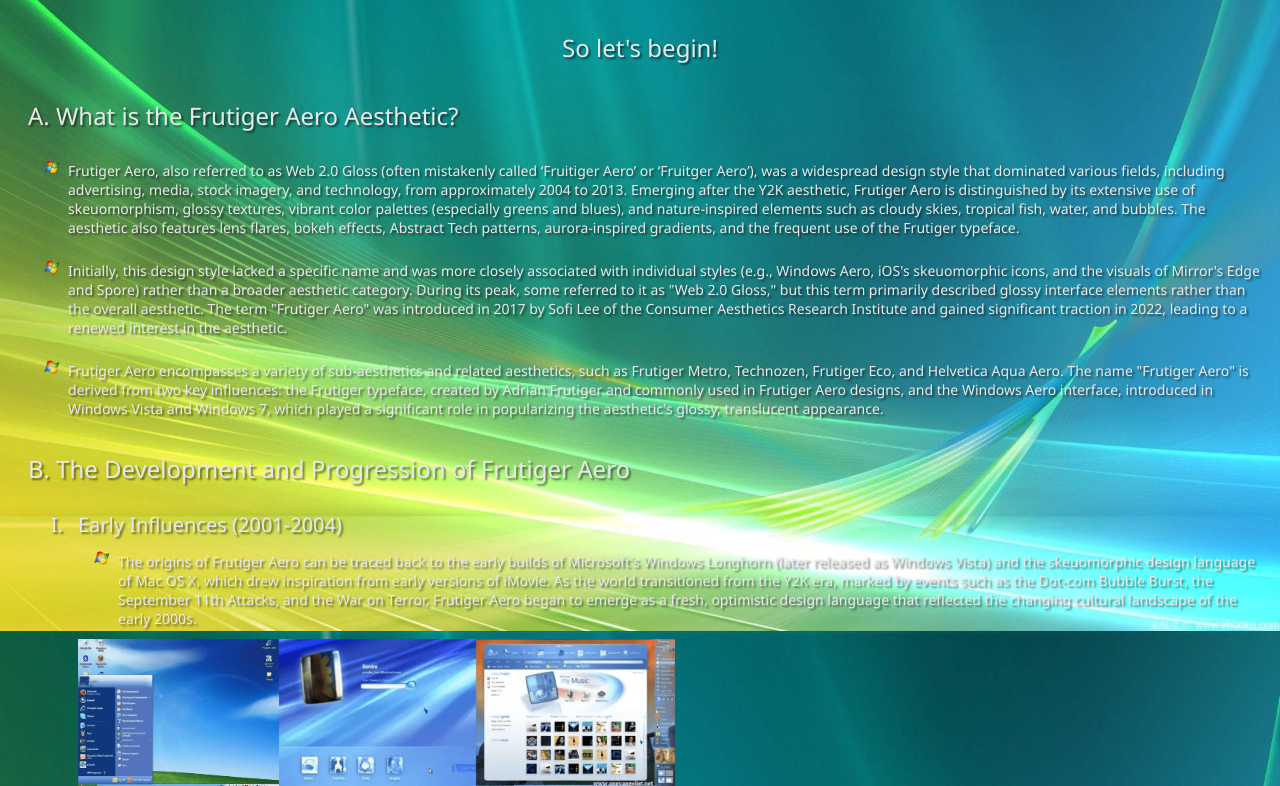
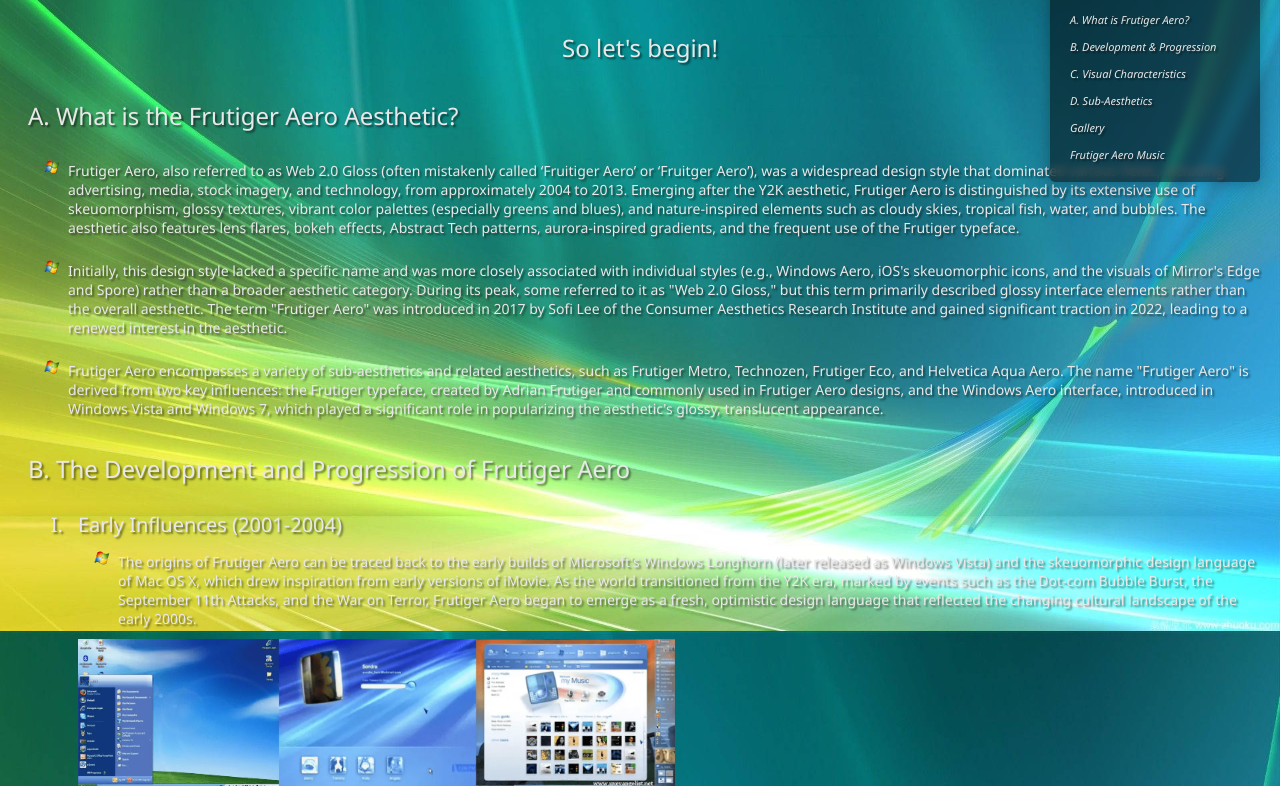
Before and after one commit to Senkanoko/Fruitiger-Aero-Aesthetic, a plain HTML site: page index.html in a window 1280 px wide. Shown: the part 329-1115 px from the top of the page. Drawn offline with Linux system fonts and the light colour scheme.

Commit message:
Update index.html

```diff
--- a/index.html
+++ b/index.html
@@ -29,6 +29,18 @@
                     <img src="img/Sign26.ico" alt="Right Arrow">
                     <a href="#main-content" class="skip-link">Skip to Main Content</a>
                 </div>
+
+                <aside class="side-nav">
+                    <h4>Navigation</h4>
+                    <ul>
+                        <li><a href="#what-is">A. What is Frutiger Aero?</a></li>
+                        <li><a href="#development">B. Development & Progression</a></li>
+                        <li><a href="#characteristics">C. Visual Characteristics</a></li>
+                        <li><a href="#sub-aesthetics">D. Sub-Aesthetics</a></li>
+                        <li><a href="#gallery">Gallery</a></li>
+                        <li><a href="#music">Frutiger Aero Music</a></li>
+                    </ul>
+                </aside>
                 <header>
                     <a class="profile">
                       <img src="img/My_Deer_Friend_Nokotans.jpg" alt="Senkanoko Profile">
@@ -46,7 +58,7 @@
             <h2>This page provides insight into the Frutiger Aero Aesthetic</h2>
             <h3 id="center">So let's begin!</h3>
     <main id="main-content">
-            <article>
+            <article id="what-is">
                     <h3>A. What is the Frutiger Aero Aesthetic?</h3>
                 <ul>
                     <li>Frutiger Aero, also referred to as Web 2.0 Gloss (often mistakenly called ‘Fruitiger Aero’ or ‘Fruitger Aero’), was a widespread design style that dominated various fields, including advertising, media, stock imagery, and technology, from approximately 2004 to 2013. Emerging after the Y2K aesthetic, Frutiger Aero is distinguished by its extensive use of skeuomorphism, glossy textures, vibrant color palettes (especially greens and blues), and nature-inspired elements such as cloudy skies, tropical fish, water, and bubbles. The aesthetic also features lens flares, bokeh effects, Abstract Tech patterns, aurora-inspired gradients, and the frequent use of the Frutiger typeface.</li>
@@ -54,7 +66,7 @@
                     <li>Frutiger Aero encompasses a variety of sub-aesthetics and related aesthetics, such as Frutiger Metro, Technozen, Frutiger Eco, and Helvetica Aqua Aero. The name "Frutiger Aero" is derived from two key influences: the Frutiger typeface, created by Adrian Frutiger and commonly used in Frutiger Aero designs, and the Windows Aero interface, introduced in Windows Vista and Windows 7, which played a significant role in popularizing the aesthetic's glossy, translucent appearance.</li>
                 </ul>
         </article>
-            <article>
+            <article id="development">
             <h3>B. The Development and Progression of Frutiger Aero</h3>
             <ol class="timeline">
                 <li>
@@ -96,7 +108,7 @@
             </li>
         </ol>
         </article>
-            <article>
+            <article id="characteristics">
             <h3>C. Essential Visual Characteristics</h3>
             <ul>
                 <li>Frutiger Aero user interfaces often incorporate linear gradients, bloom and glow effects, and a glossy sheen on many elements to create a sense of depth and realism. At first glance, Frutiger Aero visuals can be mistaken for the Y2K aesthetic, but the primary difference lies in the higher-definition visuals and more sophisticated 3D graphics compared to most Y2K imagery (largely due to Frutiger Aero emerging just as HD video began to gain popularity).</li>
@@ -104,7 +116,7 @@
                 <li>Common motifs associated with Frutiger Aero include skeuomorphism, glossy textures, "humanism," nature-inspired elements, bokeh, bubbles, Frutiger fonts, glass, and auroras. Some Frutiger Aero designs prominently feature the color blue to mimic the ocean or to resemble Abstract Tech, while others adopt a green, more nature-oriented approach.</li>
             </ul>
         </article>
-        <article>
+        <article id="sub-aesthetics">
             <h3>D. Sub-Aesthetics and Related Styles</h3>
             <p><strong>The Frutiger era encompassed the zeitgeist from the mid-2000s (2004) to the early 2010s (2013). Frutiger Aero and its related aesthetics and subgenres dominated advertising, stock imagery, technology, web design, branding, and media during its mainstream period. The Frutiger era succeeded the Y2K era and preceded the Flat Design era, often considered the middle ground between the two. Frutiger Aero itself is increasingly broad, leading the internet to assign subcategories to better understand its intricacies.</strong></p>
             <ol class="timeline">
@@ -185,7 +197,7 @@
                     </ol>
                     </li>
                 </ol>
-            <h2>Gallery</h2>
+            <h2 id="gallery">Gallery</h2>
             <div class="flex-container">
                 <img src="gallery/frutiger-aero-3.webp" alt="Frutiger Aero Gallery 1">
                 <img src="gallery/frutiger-aero-4.webp" alt="Frutiger Aero Gallery 2">
@@ -198,12 +210,12 @@
                 <img src="gallery/frutiger-aero-13.webp" alt="Frutiger Aero Gallery 9">
             </div>
             </article>
-        <h2>Listen to Frutiger Aero Music!</h2>
+        <h2 id="music">Listen to Frutiger Aero Music!</h2>
         <div style="text-align: center;">
         <iframe width="667" height="375" src="https://www.youtube.com/embed/7iX19OsnXHA" title="Calm Frutiger Aero Music Radio 🌐 24/7 LIVE ♻️🪼 Slowed + Reverb and Bitcrushed 💿 Sleep, Relax" frameborder="0" allow="accelerometer; autoplay; clipboard-write; encrypted-media; gyroscope; picture-in-picture; web-share" referrerpolicy="strict-origin-when-cross-origin" allowfullscreen></iframe>
         </div>
         <p class="allcenter">These contents taken from Frutiger Aero Page: <a href="https://frutiger-aero.org/frutiger-aero"> Redirect</a></p>
-        <p class="allcenter">Also checkout his Frutiger Aero Store at: <a href="https://skeuoss.net/"> Redirect</a></p>
+        <p class="allcenter">Also check out his Frutiger Aero Store at: <a href="https://skeuoss.net/"> Redirect</a></p>
             <div class="imgspc" style="line-height: normal">
                 <a href="https://winworldpc.com/download/47c397c3-9d13-18c3-9a11-c3a4e284a2ef/from/c3ae6ee2-8099-713d-3411-c3a6e280947e">
                     <div style="text-align: center">
```
